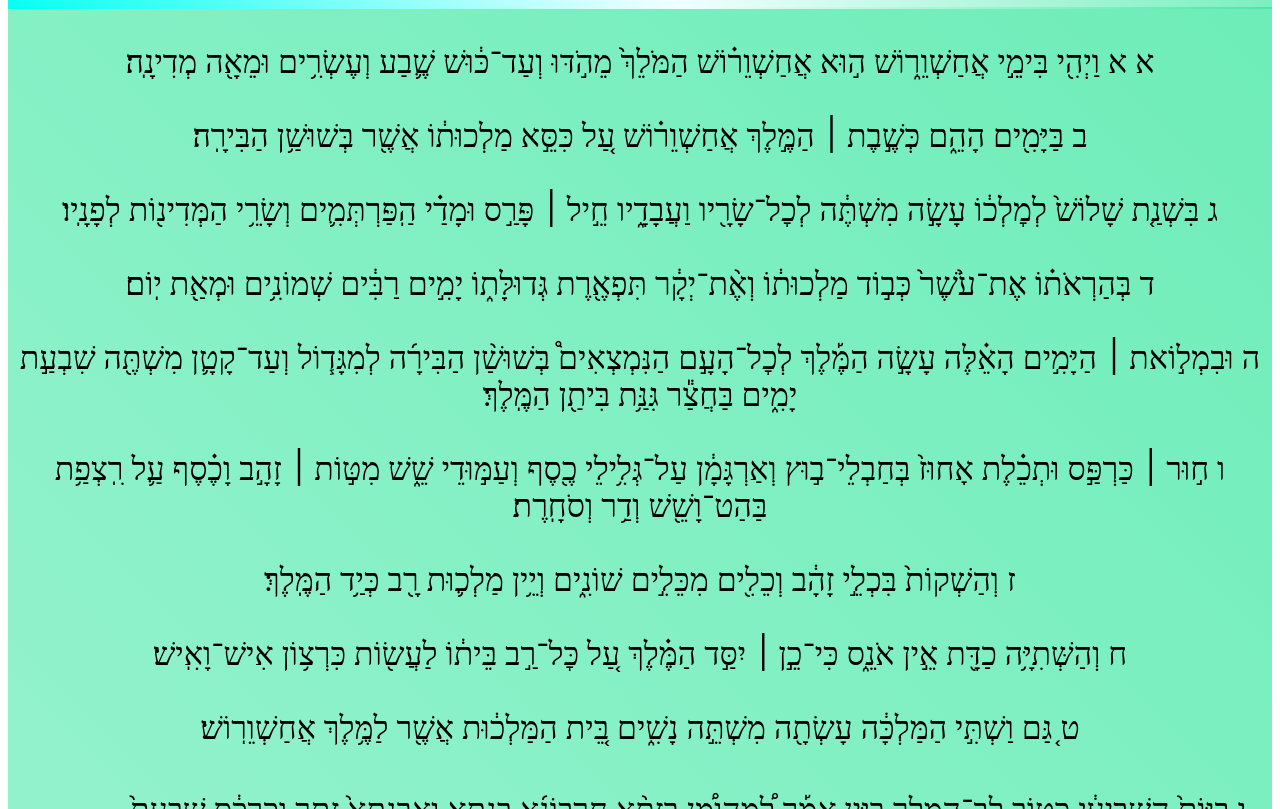
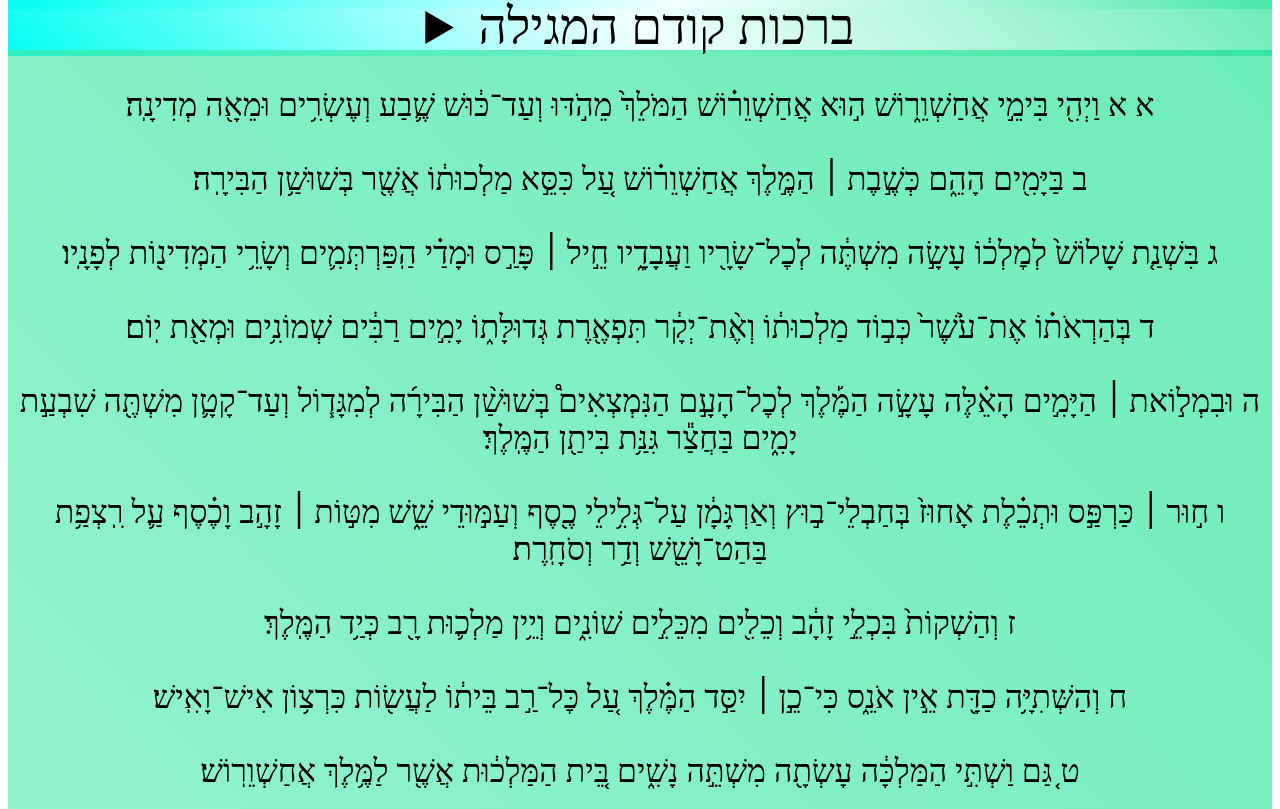
Before and after one commit to Elya1234/migi, a plain HTML site: page index.html in a window 1280 px wide. Shown: the part 69-878 px from the top of the page. Drawn offline with Linux system fonts and the light colour scheme.

Commit message:
Update index.html

```diff
--- a/index.html
+++ b/index.html
@@ -38,12 +38,29 @@
             color: black;
         background: linear-gradient(45deg,rgba(0, 255, 242, 0.979),rgb(240, 255, 255),rgba(5, 224, 133, 0.582));
     }
+         .det summary{
+        font-size: 50px;
+        text-align: center;
+        background: linear-gradient(45deg,rgba(0, 255, 242, 0.979),rgb(240, 255, 255),rgba(5, 224, 133, 0.582));
+        margin-top: -15px;
+    }
+    .det{
+        text-align: center;
+        font-size: x-large;
+    }
     </style>
 </head>
 <body>
     <header id="maa">
         <marquee><h1 style=" background:linear-gradient(to right,rgba(0, 255, 242, 0.979),red,rgba(5, 224, 133, 0.582));
            -webkit-background-clip: text; -webkit-text-fill-color: transparent;">megillat-esther                      מגלת-אסתר</h1></marquee>
+         <div class="det"> <details>
+            <summary>ברכות קודם המגילה</summary>
+            <h2>בָּרוּךְ אַתָּה יְיָ אֱלֹהֵינוּ מֶלֶךְ הָעוֹלָם, אֲשֶׁר קִדְּשָׁנוּ בְּמִצְוֹתָיו וְצִוָּנוּ עַל מִקְרָא מְגִלָּה</h2>
+            <h2>בָּרוּךְ אַתָּה יְיָ אֱלֹהֵינוּ מֶלֶךְ הָעוֹלָם. שֶׁעָשָׂה נִסִּים לַאֲבוֹתֵינוּ בַּיָּמִים הָהֵם בַּזְּמַן הַזֶּה</h2>
+            <span style="font-size: 20px;color: gray;">למנהג הספרדים מברכים רק בערב:</span>
+            <h2>בָּרוּךְ אַתָּה יְיָ אֱלֹהֵינוּ מֶלֶךְ הָעוֹלָם. שֶׁהֶחֱיָנוּ וְקִיְּמָנוּ וְהִגִּיעָנוּ לַזְּמַן הַזֶּה</h2>
+           </details></div>
        <div class="te1">
        <p class="maa">
         <br>א  א  וַיְהִ֖י בִּימֵ֣י אֲחַשְׁוֵר֑וֹשׁ ה֣וּא אֲחַשְׁוֵר֗וֹשׁ הַמֹּלֵךְ֙ מֵהֹ֣דּוּ וְעַד־כּ֔וּשׁ שֶׁ֛בַע וְעֶשְׂרִ֥ים וּמֵאָ֖ה מְדִינָֽה׃</br>
```
